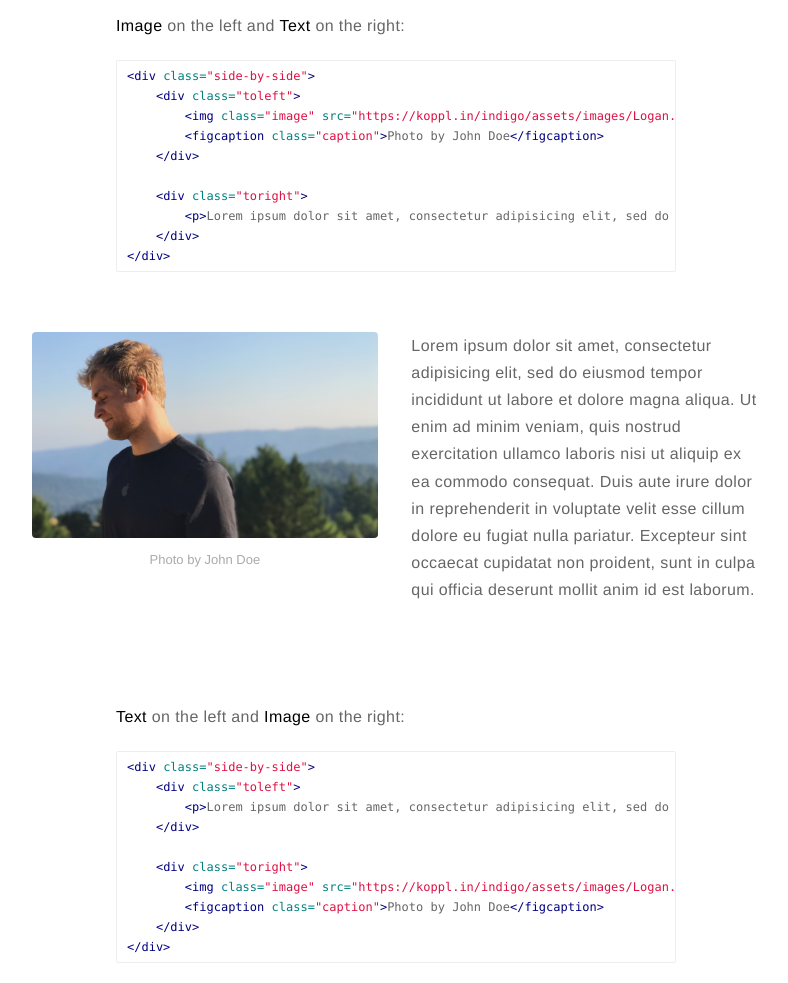
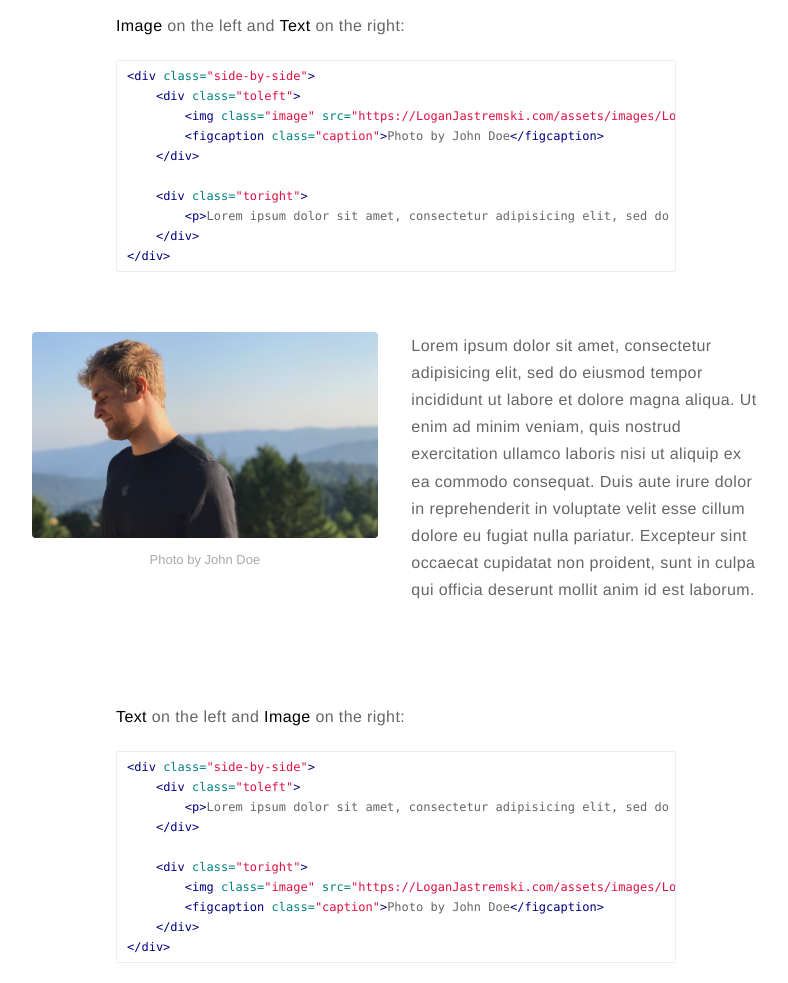
Before and after one commit to LoganJastremski/LoganJastremski.com, a Jekyll site: the page built from _posts/2015-02-24-markdown-extra-components.markdown, in a window 1280 px wide and 1400 px high, scrolled down 1068 px. Shown: the part 151-1134 px from the top of the window, without its empty margins (244-1032 px from the left). Built offline with Jekyll 4.4.1, drawn with Linux system fonts in a browser that asks for light colours; comment, search, counter and statistics services are not loaded; some of the changed lines change nothing that is shown.

Commit message:
Updated _config.yml

```diff
--- a/_config.yml
+++ b/_config.yml
@@ -16,7 +16,7 @@ resume: false
 resume-external: false
 resume-url: https://google.com/?q=my+resume
 
-url: https://koppl.in/indigo
+url: https://LoganJastremski.com
 # your url: http://USERNAME.github.io
 
 permalink: /:title/
@@ -101,5 +101,5 @@ plugins:
   - jemoji
   - jekyll-admin
 
-jekyll-mentions:
-    base_url: https://github.com
+#jekyll-mentions:
+ #   base_url: https://github.com
```
